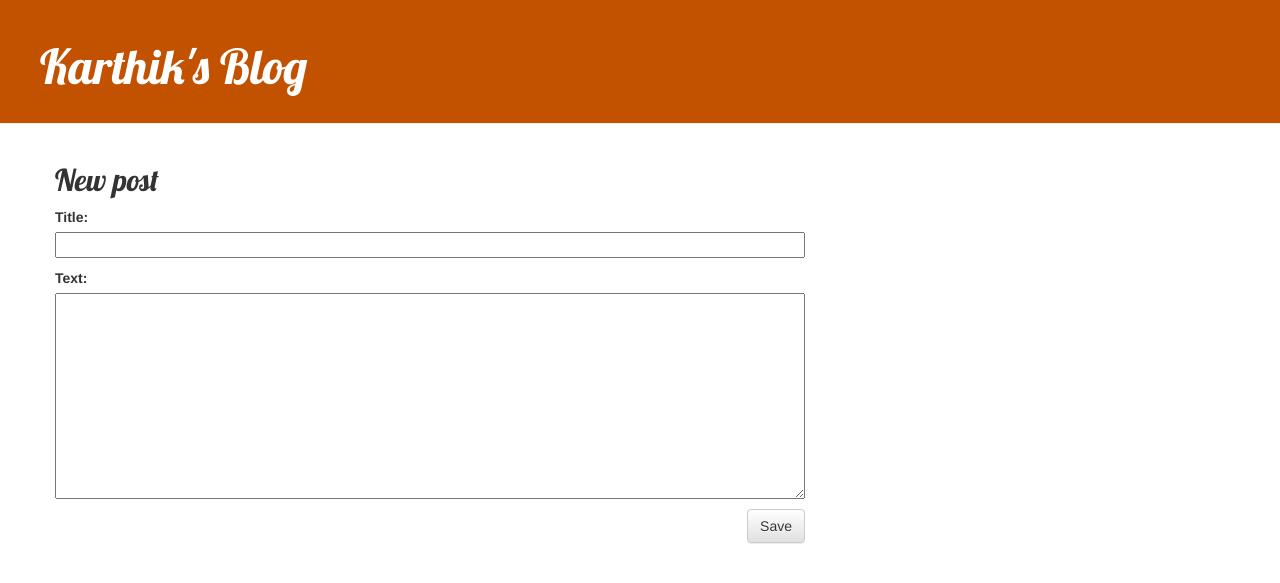
After one commit to capsicumsambar/my-first-blog, a Django app: page /post/new/ in a window 1280 px wide. The commit adds this page. Shown: the top 583 px of the page. Run offline with Django 3.2, Linux system fonts and the light colour scheme; some libraries are stand-ins or nearby versions.

Commit message:
Added views to create/edit blog post inside the site.

```diff
--- /dev/null
+++ b/blog/forms.py
@@ -0,0 +1,9 @@
+from django import forms
+
+from .models import Post
+
+class PostForm(forms.ModelForm):
+
+    class Meta:
+        model = Post
+        fields = ('title', 'text',)
--- a/blog/templates/blog/base.html
+++ b/blog/templates/blog/base.html
@@ -1,21 +1,24 @@
 {% load static %}
 <html>
     <head>
-        <title>Django Girls blog</title>
-        <link rel="stylesheet" href="https://stackpath.bootstrapcdn.com/bootstrap/4.5.0/css/bootstrap.min.css"
-        integrity="sha384-9aIt2nRpC12Uk9gS9baDl411NQApFmC26EwAOH8WgZl5MYYxFfc+NcPb1dKGj7Sk" crossorigin="anonymous">
-        <link href="//fonts.googleapis.com/css?family=Lobster&subset=latin,latin-ext" rel="stylesheet" type="text/css">
+        <title>Karthik's blog</title>
+        <link rel="stylesheet" href="//maxcdn.bootstrapcdn.com/bootstrap/3.2.0/css/bootstrap.min.css">
+        <link rel="stylesheet" href="//maxcdn.bootstrapcdn.com/bootstrap/3.2.0/css/bootstrap-theme.min.css">
+        <link href='//fonts.googleapis.com/css?family=Lobster&subset=latin,latin-ext' rel='stylesheet' type='text/css'>
         <link rel="stylesheet" href="{% static 'css/blog.css' %}">
     </head>
     <body>
         <div class="page-header">
-            <h1><a href="/">Django Girls Blog</a></h1>
+            {% if user.is_authenticated %}
+                <a href="{% url 'post_new' %}" class="top-menu"><span class="glyphicon glyphicon-plus"></span></a>
+            {% endif %}
+            <h1><a href="/">Karthik's Blog</a></h1>
         </div>
         <div class="content container">
             <div class="row">
                 <div class="col-md-8">
-                {% block content %}
-                {% endblock %}
+                    {% block content %}
+                    {% endblock %}
                 </div>
             </div>
         </div>
--- a/blog/templates/blog/post_detail.html
+++ b/blog/templates/blog/post_detail.html
@@ -7,6 +7,9 @@
                 {{ post.published_date }}
             </div>
         {% endif %}
+        {% if user.is_authenticated %}
+            <a class="btn btn-default" href="{% url 'post_edit' pk=post.pk %}"><span class="glyphicon glyphicon-pencil"></span></a>
+        {% endif %}
         <h2>{{ post.title }}</h2>
         <p>{{ post.text|linebreaksbr }}</p>
     </div>
--- /dev/null
+++ b/blog/templates/blog/post_edit.html
@@ -0,0 +1,9 @@
+{% extends 'blog/base.html' %}
+
+{% block content %}
+    <h2>New post</h2>
+    <form method="POST" class="post-form">{% csrf_token %}
+        {{ form.as_p }}
+        <button type="submit" class="save btn btn-default">Save</button>
+    </form>
+{% endblock %}
--- a/blog/urls.py
+++ b/blog/urls.py
@@ -4,4 +4,6 @@ from . import views
 urlpatterns = [
     path('', views.post_list, name='post_list'),
     path('post/<int:pk>/', views.post_detail, name='post_detail'),
+    path('post/new/', views.post_new, name='post_new'),
+    path('post/<int:pk>/edit/', views.post_edit, name='post_edit'),
 ]
--- a/blog/views.py
+++ b/blog/views.py
@@ -1,12 +1,40 @@
-from django.shortcuts import render, get_object_or_404
+from django.shortcuts import redirect, render, get_object_or_404
 from .models import Post
 from django.utils import timezone
+from .forms import PostForm
 
 # Create your views here.
 def post_list(request):
-    posts = Post.objects.filter(published_date__lte=timezone.now()).order_by('published_date')
+    posts = Post.objects.filter(published_date__lte=timezone.now()).order_by('-published_date')
     return render(request, 'blog/post_list.html', {'posts': posts})
 
 def post_detail(request, pk):
     post = get_object_or_404(Post, pk=pk)
     return render(request, 'blog/post_detail.html', {'post': post})
+
+def post_new(request):
+    if request.method == "POST":
+        form = PostForm(request.POST)
+        if form.is_valid():
+            post = form.save(commit=False)
+            post.author = request.user
+            post.published_date = timezone.now()
+            post.save()
+            return redirect('post_detail', pk=post.pk)
+    else:
+        form = PostForm()
+    return render(request, 'blog/post_edit.html', {'form': form})
+
+def post_edit(request, pk):
+    post = get_object_or_404(Post, pk=pk)
+    if request.method == "POST":
+        form = PostForm(request.POST, instance=post)
+        if form.is_valid():
+            post = form.save(commit=False)
+            post.author = request.user
+            post.published_date = timezone.now()
+            post.save()
+            return redirect('post_detail', pk=post.pk)
+    else:
+        form = PostForm(instance=post)
+    return render(request, 'blog/post_edit.html', {'form': form})
```
Also changed, not shown: blog/models.py (line endings or trailing spaces).
